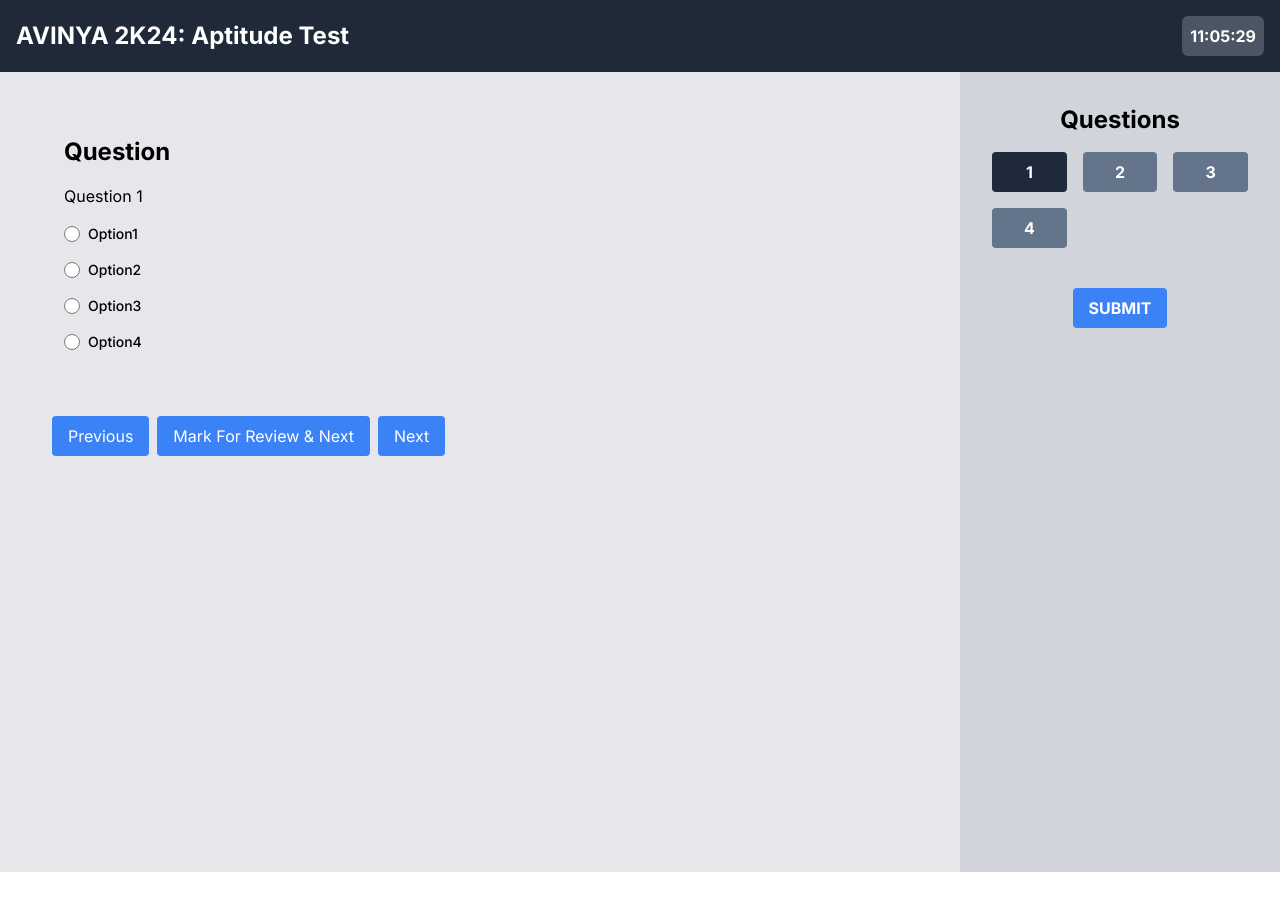
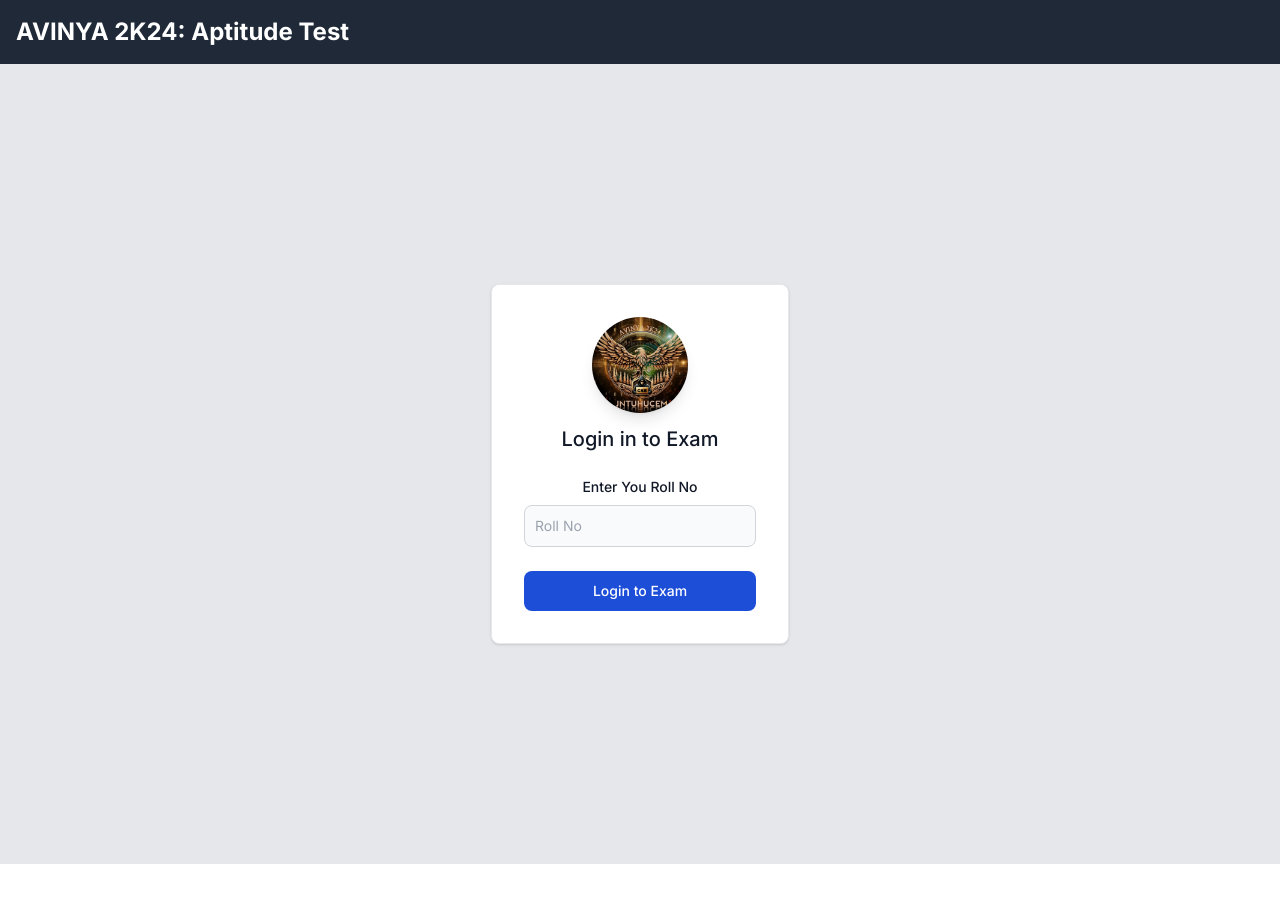
Before and after one commit to rupak-nalla/aptitue-test-ui, a Next.js app: page / in a window 1280 px wide. After the commit the page ends 864 px from the top, so only its background shows below. Built offline with nearby package versions, Linux system fonts and the light colour scheme.

Commit message:
updated backend and added result and login pages

```diff
--- a/src/app/components/countdown.js
+++ b/src/app/components/countdown.js
@@ -45,6 +45,6 @@ return `${hours.toString().padStart(2, '0')}:${minutes.toString().padStart(2, '0
 };
 
 return (
-     <h3 class="text-white font-bold bg-gray-600 p-2 rounded-md">{formatTimeLeft(timeLeft)}</h3>
+     <h3 class="text-white font-bold bg-gray-600 p-2 ">{formatTimeLeft(timeLeft)}</h3>
 );
 }
--- a/src/app/data/questions.js
+++ b/src/app/data/questions.js
@@ -7,7 +7,8 @@ const questions= {
                2:"Option2",
                3:"Option3",
                4:"Option4",
-          }
+          },
+          answer:"Option1"
      },
      2: {
           Question: 'Question 2',
@@ -16,7 +17,8 @@ const questions= {
                2:"Option2",
                3:"Option3",
                4:"Option4",
-          }
+          },
+          answer:"Option2"
      },
      3: {
           Question: 'Question 3',
@@ -25,7 +27,8 @@ const questions= {
                2:"Option2",
                3:"Option3",
                4:"Option4",
-          }
+          },
+          answer:"Option3"
      },
      4: {
           Question: 'Question 4',
@@ -34,7 +37,8 @@ const questions= {
                2:"Option2",
                3:"Option3",
                4:"Option4",
-          }
+          },
+          answer:"Option4"
      }
 };
 
--- a/src/app/page.js
+++ b/src/app/page.js
@@ -1,13 +1,18 @@
 'use client'
 import CountdownTimer from "../app/components/countdown"
 import questions from "../app/data/questions"
+import Image from 'next/image';
+import myImage from '../app/data/logo.jpg';
+
 import { useState } from 'react';
 
 export default function Home() {
 
-
+  const [isExamCompleted,setState]=useState(false);
+  const [isExamNotStarted,setExamState]=useState(true);
   const qs  = questions;
-
+  const [score,setScore]=useState(0);
+  const [rollNo,setRollNo]=useState("");
   let [i,setI]=useState(1);
 
   const [
@@ -84,21 +89,135 @@ export default function Home() {
     responses[i].seen=true;
     console.log(responses);
   }
-  function handleSubmit() {
+  async function handleSubmit() {
+      let score=0;
+      const submitBtn= document.getElementById('submitbtn');
+      submitBtn.disabled=true;
+      for (let j=1;j<=Object.keys(qs).length;j++){
+        if (responses[j].response && responses[j].response===qs[j].answer) {
+          score+=1;
+        }
+        setScore(score);
+      }
+
+      console.log(score);
+      const options = { timeZone: 'Asia/Kolkata', hour12: false, year: 'numeric', month: '2-digit', day: '2-digit', hour: '2-digit', minute: '2-digit', second: '2-digit' };
+      const isoDateTime = new Intl.DateTimeFormat('en-IN', options).format(new Date());
+
+      console.log(isoDateTime);
+      const formData = {
+        "time":isoDateTime ,
+        "rollNo":rollNo ,
+        "score":score,
+        "filePath":"AptitudeTest.xlsx"
+      };
+
+      const b=JSON.stringify(formData)
+      console.log(formData)
+      const response = await fetch('https://rupaknalla.pythonanywhere.com/api/excel', {
+        method: 'POST',
+        headers: {
+          'Content-Type': 'application/json'
+        },
+        body:b
+      });
+      if (!response.ok) {
+        throw new Error('Network response was not ok');
+      }
+      setState(true);
 
   }
   function handleCountdownComplete() {
-
+    handleSubmit();
   }
-
+  function getRollNo(e) {
+    e.preventDefault();
+    setExamState(false);
+  }
   return (
     <main>
+      {
+        isExamNotStarted ?(
+          <div>
             <nav class="bg-gray-800 py-4 p-4">
               <div class="container mx-auto flex justify-between items-center">
                 <a href="#" class="text-white font-bold text-2xl">AVINYA 2K24: Aptitude Test</a>
+
+              </div>
+            </nav>
+            <div className="h-screen  bg-gray-200 flex justify-center items-center">
+              <div className="">
+                <div class=" w-full max-w-sm p-4 bg-white border border-gray-200 rounded-lg shadow sm:p-6 md:p-8 dark:bg-gray-800 dark:border-gray-700">
+                  <div className="flex justify-center items-center">
+                    <Image
+                            src={myImage}
+                            alt="My Image"
+                            className="w-24 h-24 mb-3 rounded-full shadow-lg "
+                            height={200}
+                        />
+                  </div>
+
+                    <form class="space-y-6 text-center" onSubmit={getRollNo}>
+                        <h5 class="text-xl font-medium text-gray-900 dark:text-white">Login in to Exam</h5>
                         <div>
+                            <label for="text" class="block mb-2 text-sm font-medium text-gray-900 dark:text-white">Enter You Roll No</label>
+                            <input onChange={(e)=>{setRollNo(e.target.value) }} type="text" name="text" id="text" class="bg-gray-50 border border-gray-300 text-gray-900 text-sm rounded-lg focus:ring-blue-500 focus:border-blue-500 block w-full p-2.5 dark:bg-gray-600 dark:border-gray-500 dark:placeholder-gray-400 dark:text-white" placeholder="Roll No" required />
+                        </div>
+
+                        <button type="submit" class="w-full text-white bg-blue-700 hover:bg-blue-800 focus:ring-4 focus:outline-none focus:ring-blue-300 font-medium rounded-lg text-sm px-5 py-2.5 text-center dark:bg-blue-600 dark:hover:bg-blue-700 dark:focus:ring-blue-800">Login to Exam</button>
+
+                    </form>
+                </div>
+
+              </div>
+            </div>
+
+          </div>
+
+        ): isExamCompleted ? (
+          <div>
+            <nav class="bg-gray-800 py-4 p-4">
+              <div class="container mx-auto flex justify-between items-center">
+                <a href="#" class="text-white font-bold text-2xl">AVINYA 2K24: Aptitude Test</a>
+              </div>
+            </nav>
+            <div className="flex bg-gray-200 p-8 justify-center items-center h-screen">
+
+              <div class=" max-w-sm bg-white border border-gray-200 rounded-lg shadow dark:bg-gray-800 dark:border-gray-700 ">
+                  <div className="flex justify-center p-3">
+                    <Image
+                        src={myImage}
+                        alt="My Image"
+                        class="w-24 h-24 mb-3 rounded-full shadow-lg"
+                        height={200}
+                    />
+                  </div>
+
+                  <div class="p-5 text-center">
+                      <a href="#">
+                          <h5 class="mb-2 text-2xl font-bold tracking-tight text-gray-900 dark:text-white">AVINYA 2K24 : APTITUDE TEST</h5>
+                      </a>
+                      <p class="mb-3 font-normal text-gray-700 dark:text-gray-400">Your Score : {score}</p>
+
+                  </div>
+              </div>
+
+            </div>
+          </div>
+
+        )
+        :(
+          <div>
+            <nav class="bg-gray-800 py-4 p-4">
+        <div class="container mx-auto flex justify-between items-center">
+          <a href="#" class="text-white font-bold text-2xl">AVINYA 2K24: Aptitude Test</a>
+          <div className="inline-flex text-white font-bold bg-gray-600 p-2 rounded-md divide-x">
+            <h3 className="p-2">{rollNo}</h3>
+
             <CountdownTimer onCountdownComplete={handleCountdownComplete}/>
+
           </div>
+
         </div>
             </nav>
             <div class="flex flex-col md:flex-row h-screen">
@@ -181,13 +300,18 @@ export default function Home() {
 
                 </div>
                 <div class="flex justify-center m-10">
-              <button class="bg-blue-500 hover:bg-blue-700 text-white font-bold py-2 px-4 rounded mx-auto" onClick={handleSubmit}>
+                  <button class="bg-blue-500 hover:bg-blue-700 text-white font-bold py-2 px-4 rounded mx-auto" id="submitbtn" onClick={handleSubmit}>
                     SUBMIT
                   </button>
                 </div>
 
               </div>
             </div>
+          </div>
+
+        )
+      }
+
     </main>
   );
 }
```
Also changed, not shown: src/app/data/logo.jpg (renamed from src/app/logo.jpg). Lines whose indentation alone changed are shown as unchanged.
